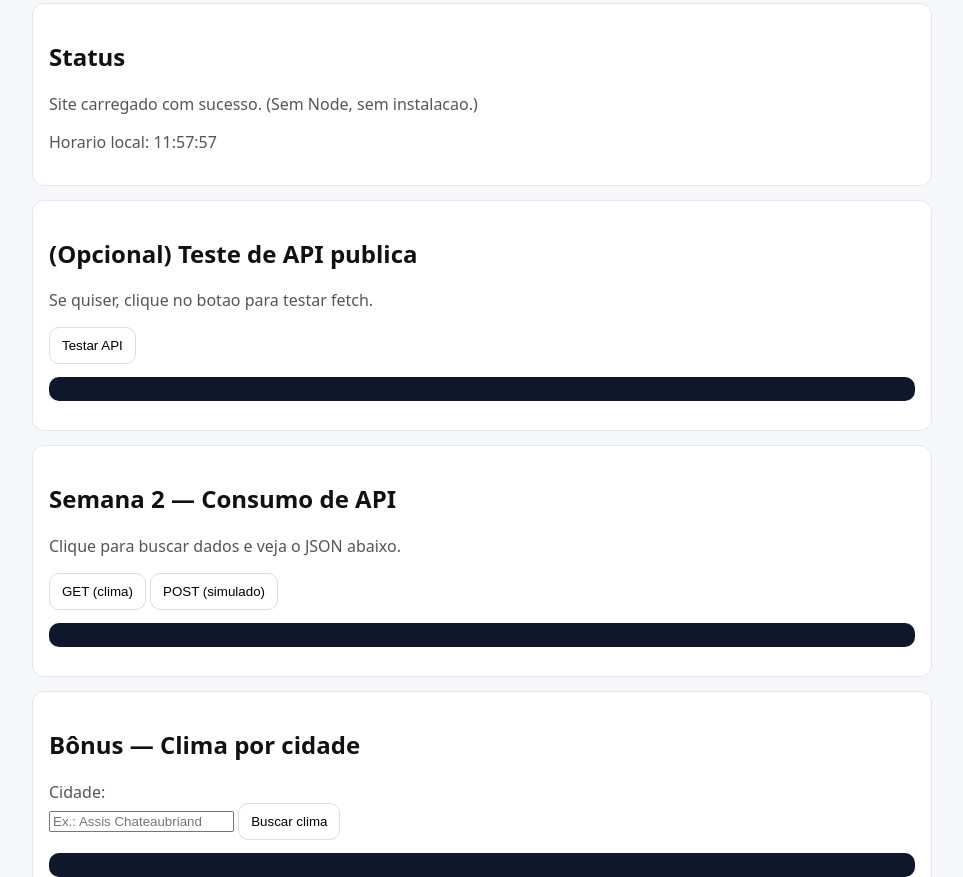
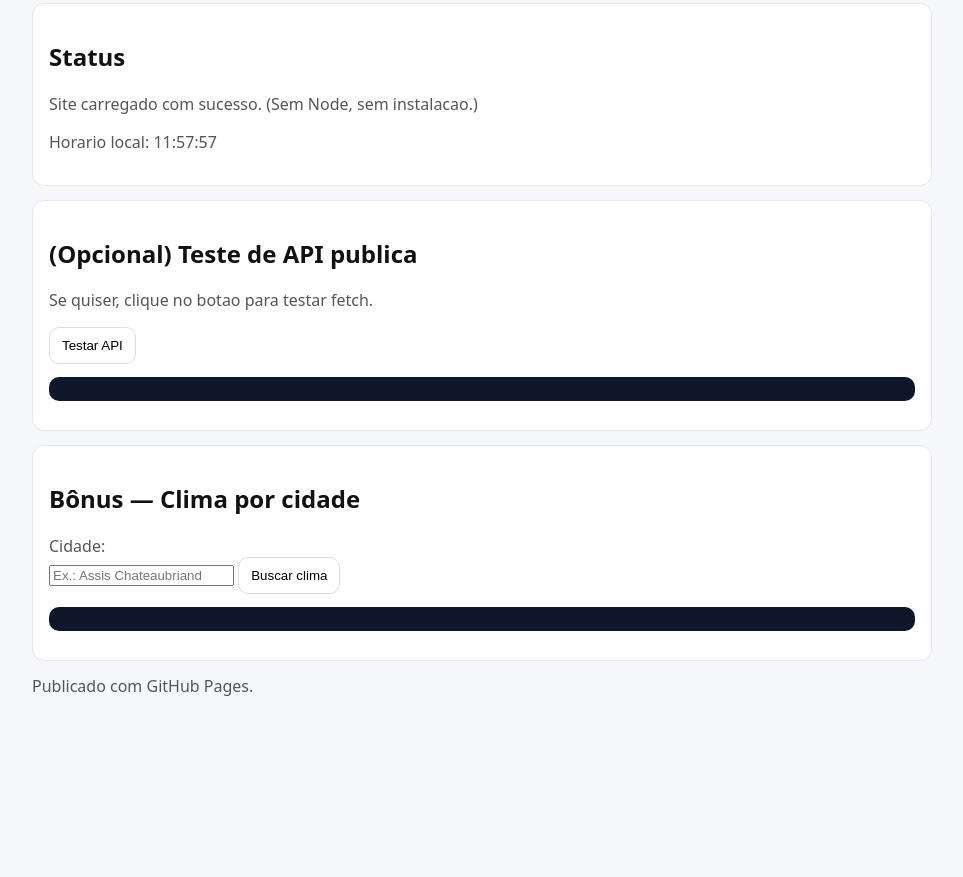
Before and after one commit to Jackyzxx/nuvem-semana1-jakson-jose, a plain HTML site: page index.html in a window 1280 px wide. Shown: the part 321-1198 px from the top of the page, without its empty margins (158-1121 px from the left). After the commit the page ends 1042 px from the top, so only its background shows below. Drawn offline with Linux system fonts and the light colour scheme.

Commit message:
Update index.html to modify API sections
Removed the section for API consumption and added a new section for city weather.

```diff
--- a/index.html
+++ b/index.html
@@ -30,13 +30,7 @@
 <button id="btn">Testar API</button>
 <pre id="api" class="code"></pre>
 </section>
-  <section class="card">
-<h2>Semana 2 — Consumo de API</h2>
-<p class="muted">Clique para buscar dados e veja o JSON abaixo.</p>
-<button id="btnGet">GET (clima)</button>
-<button id="btnPost">POST (simulado)</button>
-<pre id="out" class="code"></pre>
-</section>
+
 <section class="card">
 <h2>Bônus — Clima por cidade</h2>
 <label class="muted" for="city">Cidade:</label><br/>
```
